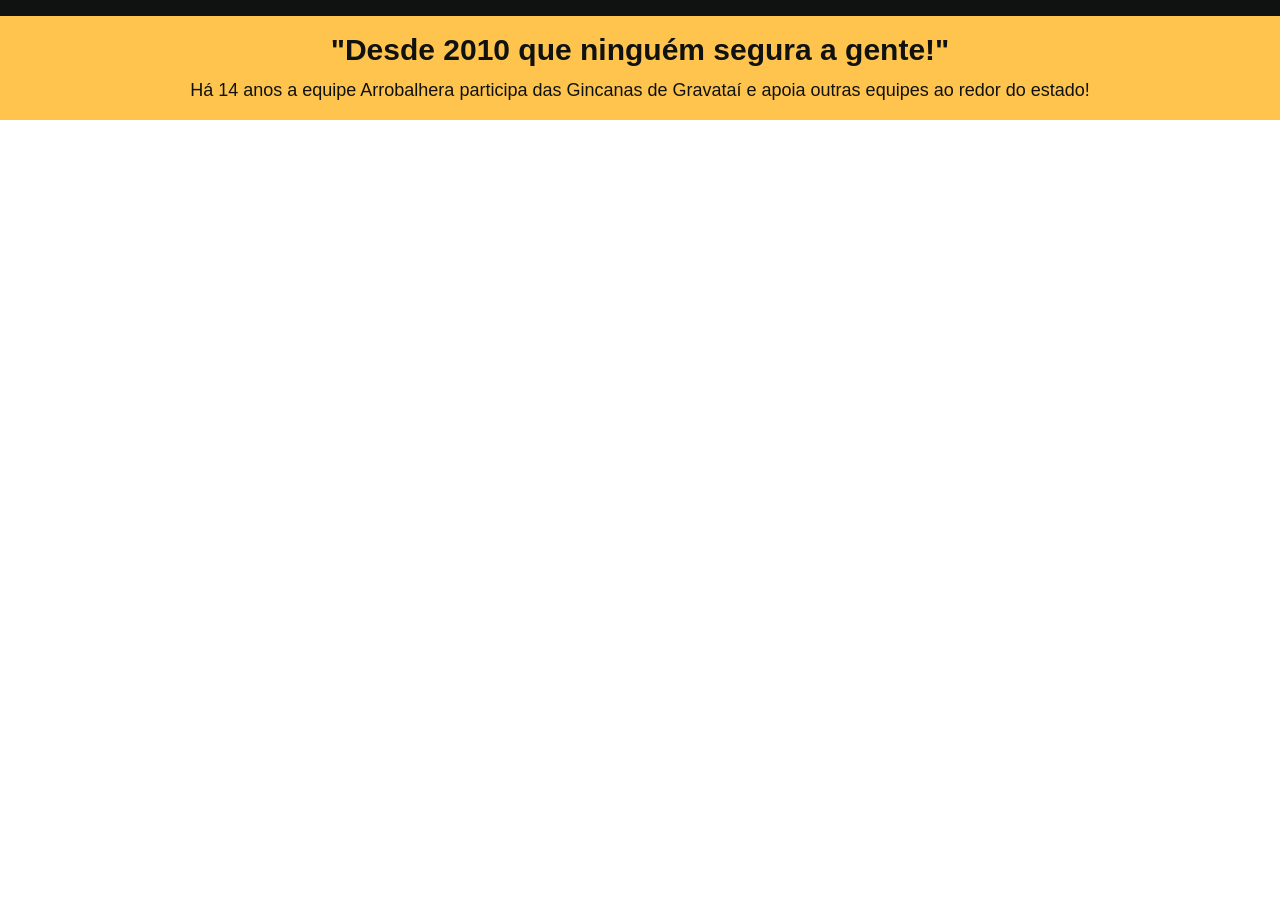
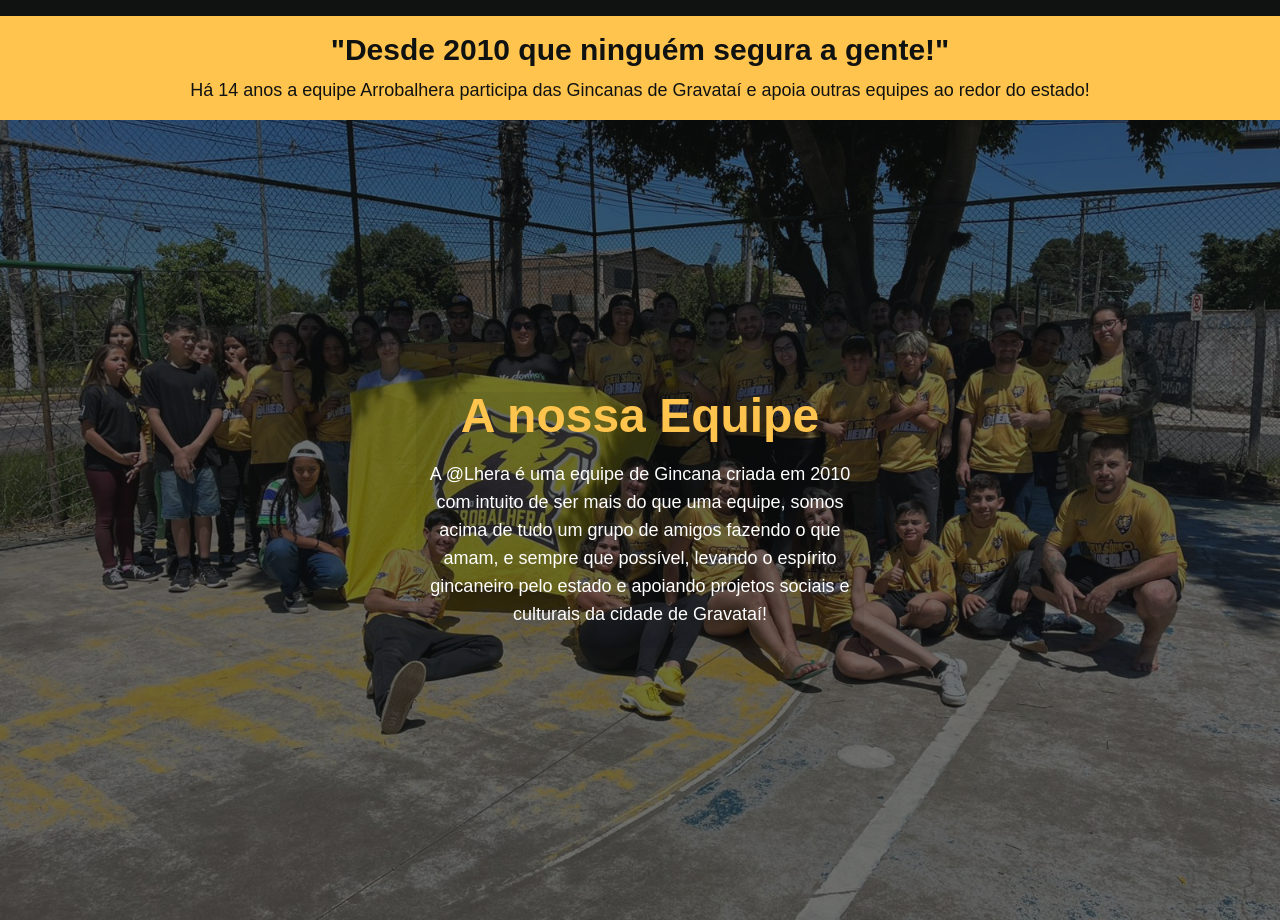
Before and after one commit to christianfonseca03/arrobalhera, a Next.js app: page / in a window 1280 px wide. Shown: the part 980-1900 px from the top of the page. Before the commit the page ends 1100 px from the top, so only its background shows below. Built offline with nearby package versions, Linux system fonts and the light colour scheme.

Commit message:
add: Equipe

```diff
--- /dev/null
+++ b/src/app/components/Equipe.tsx
@@ -0,0 +1,28 @@
+import foto_equipe from "../../../public/foto_gincana.jpeg";
+
+export default function Equipe() {
+  return (
+    <div
+      className="hero min-h-screen"
+      style={{
+        backgroundImage: `url(${foto_equipe.src})`,
+      }}
+    >
+      <div className="hero-overlay bg-[#101211] bg-opacity-60"></div>
+      <div className="hero-content text-neutral-content text-center">
+        <div className="max-w-md bg-black bg-opacity-5">
+          <h1 className="mb-5 text-5xl font-bold text-accent">
+            A nossa Equipe
+          </h1>
+          <p className="mb-5 text-white text-lg">
+            A @Lhera é uma equipe de Gincana criada em 2010 com intuito de ser
+            mais do que uma equipe, somos acima de tudo um grupo de amigos
+            fazendo o que amam, e sempre que possível, levando o espírito
+            gincaneiro pelo estado e apoiando projetos sociais e culturais da
+            cidade de Gravataí!
+          </p>
+        </div>
+      </div>
+    </div>
+  );
+}
--- a/src/app/page.tsx
+++ b/src/app/page.tsx
@@ -1,5 +1,6 @@
 import Header from "./components/Header";
 import HeroSection from "./components/HeroSection";
+import Equipe from "./components/Equipe";
 
 export default function Home() {
   return (
@@ -16,6 +17,7 @@ export default function Home() {
           apoia outras equipes ao redor do estado!
         </p>
       </section>
+      <Equipe />
     </div>
   );
 }
```
Also changed, not shown: public/foto_gincana.jpeg (added).
